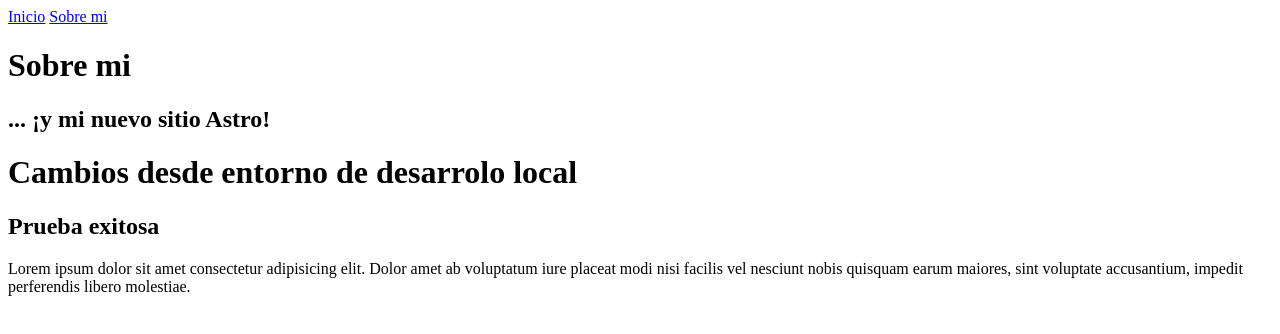
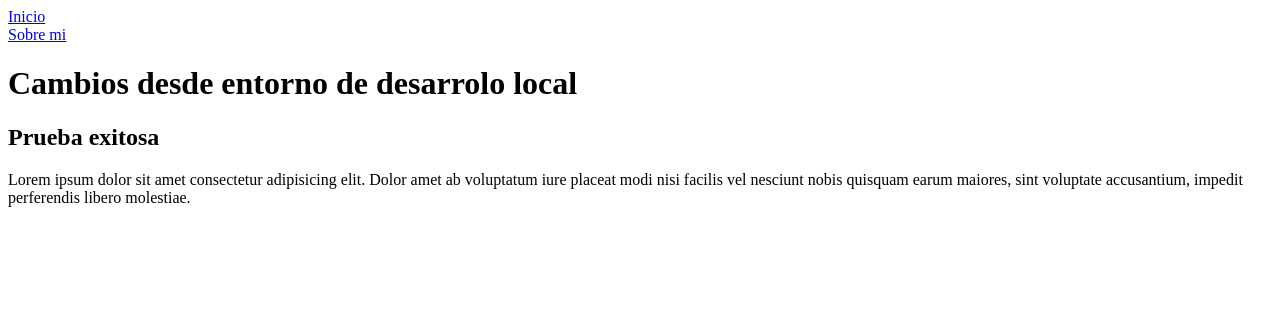
Before and after one commit to informatica3drc-sys/Daniel_Astro, an Astro site: page / in a window 1280 px wide. Built offline with nearby package versions, Linux system fonts and the light colour scheme; Astro itself is replaced by a stand-in of ours.

Commit message:
Cambios en la navegación

```diff
--- a/src/pages/about.astro
+++ b/src/pages/about.astro
@@ -11,7 +11,7 @@
 		<title>Astro</title>
 	</head>
 	<body>
-        <a href="/">Inicio</a>
+        <a href="/">Inicio</a><br>
 		<a href="/about/">Sobre mi</a>
 
 		<h1>Sobre mi</h1>
--- a/src/pages/index.astro
+++ b/src/pages/index.astro
@@ -11,12 +11,8 @@
 		<title>Astro</title>
 	</head>
 	<body>
-		<a href="/">Inicio</a>
+		<a href="/">Inicio</a><br>
 		<a href="/about/">Sobre mi</a>
-
-		<h1>Sobre mi</h1>
-		<h2>... ¡y mi nuevo sitio Astro!</h2>
-
 
 		<h1>Cambios desde entorno de desarrolo local</h1>
 		<h2>Prueba exitosa</h2>
```
